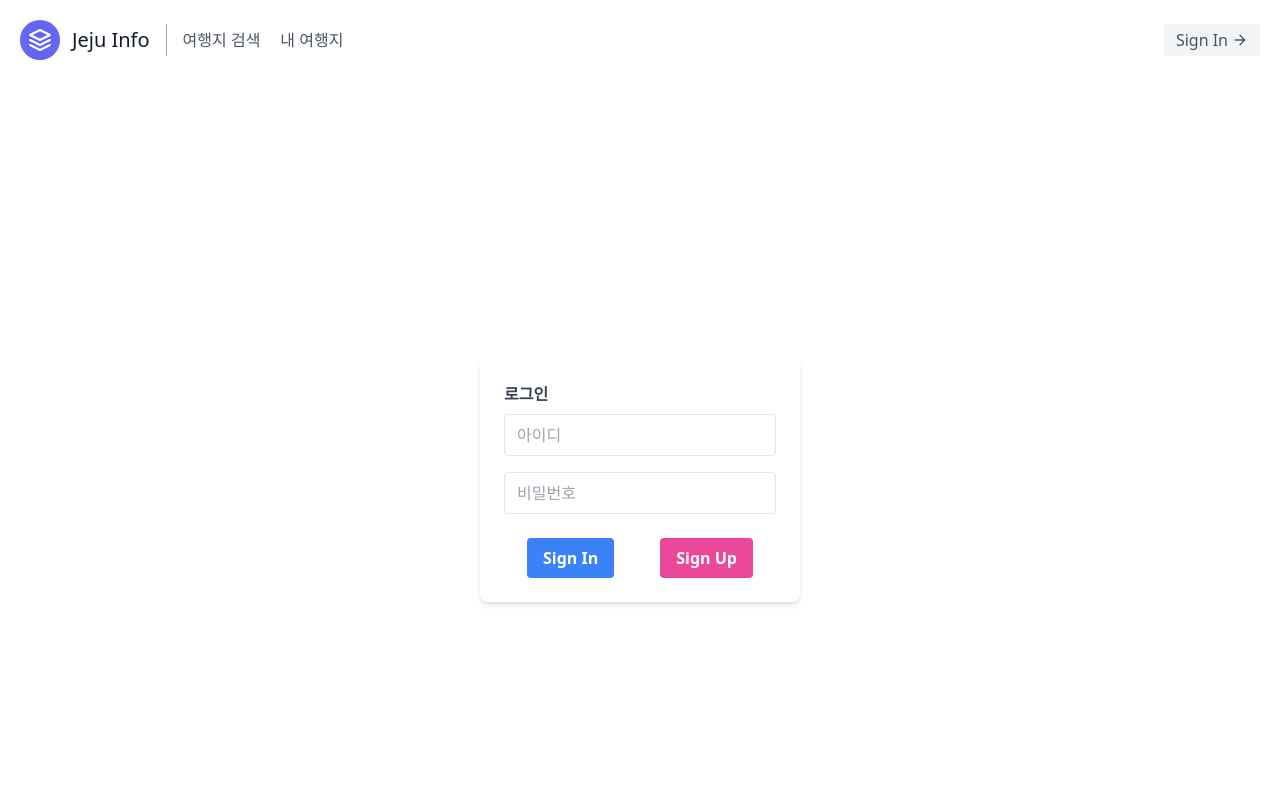
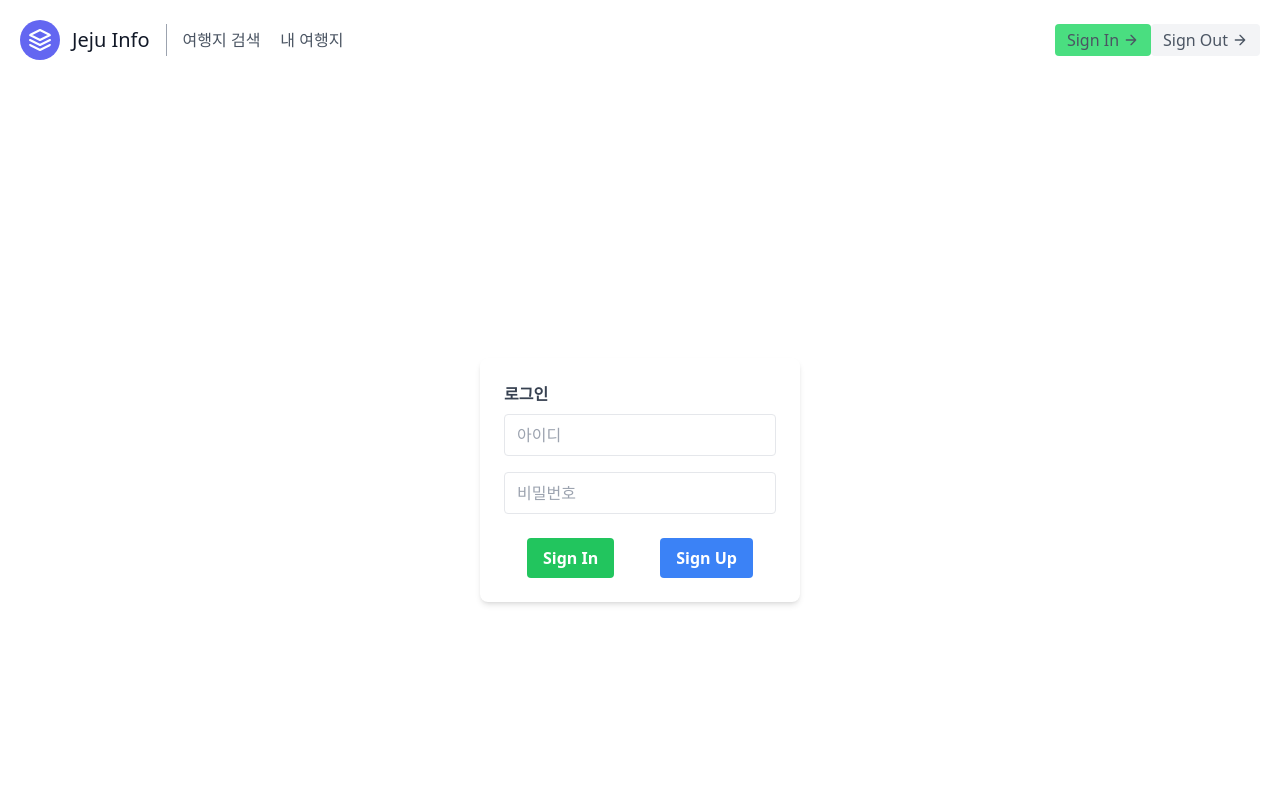
Before and after one commit to jwkk1/jejuinfo-next13, a Next.js app: page /login in a window 1280 px wide. Shown: the top 800 px of the page. Built offline with nearby package versions, Linux system fonts and the light colour scheme.

Commit message:
feat : SessionProvider, redux-persist 추가

```diff
--- a/components/login/logincomponent.jsx
+++ b/components/login/logincomponent.jsx
@@ -53,13 +53,13 @@ export default function LoginComponent() {
                 </div>
                 <div className="flex items-center justify-around">
                 <button
-                    className="bg-blue-500 hover:bg-blue-700 text-white font-bold py-2 px-4 rounded"
+                    className="bg-green-500 hover:bg-green-700 text-white font-bold py-2 px-4 rounded"
                     type="submit" >
                     Sign In
                 </button>
                 <Link href={'/login/signup'}>
                     <button
-                        className="bg-pink-500 hover:bg-pink-700 text-white font-bold py-2 px-4 rounded"
+                        className="bg-blue-500 hover:bg-blue-700 text-white font-bold py-2 px-4 rounded"
                         type="button">
                         Sign Up
                     </button>
--- a/components/login/signupcomponent.jsx
+++ b/components/login/signupcomponent.jsx
@@ -54,7 +54,7 @@ export default function SignupComponent() {
             <form className="bg-white p-6 rounded-lg shadow-md w-80" onSubmit={signUp}>
                 <div className="mb-4">
                 <label className="block text-gray-700 font-bold mb-2" htmlFor="username">
-                    로그인
+                    회원가입
                 </label>
                 <input
                     className={`${nameCheck ? "border-red-500" : ''} border rounded w-full py-2 px-3`}
--- a/components/mainLayout/header.jsx
+++ b/components/mainLayout/header.jsx
@@ -1,5 +1,5 @@
 import Link from "next/link";
-import {signIn} from 'next-auth/react'
+import {signIn, signOut} from 'next-auth/react'
 
 export default function Header() {
     return(
@@ -16,7 +16,12 @@ export default function Header() {
                         <Link href='/search/searchlist' className="mr-5 hover:text-gray-900">여행지 검색</Link>
                         <Link href='/mypage/mypagelist' className="mr-5 hover:text-gray-900">내 여행지</Link>
                     </nav>
-                    <button className="inline-flex items-center bg-gray-100 border-0 py-1 px-3 focus:outline-none hover:bg-gray-200 rounded text-base mt-4 md:mt-0" onClick={()=>{signIn()}}>Sign In
+                    <button className="inline-flex items-center bg-green-400 border-0 py-1 px-3 focus:outline-none hover:bg-green-200 rounded text-base mt-4 md:mt-0" onClick={()=>{signIn()}}>Sign In
+                        <svg fill="none" stroke="currentColor" strokeLinecap="round" strokeLinejoin="round" strokeWidth="2" className="w-4 h-4 ml-1" viewBox="0 0 24 24">
+                            <path d="M5 12h14M12 5l7 7-7 7"></path>
+                        </svg>
+                    </button>
+                    <button className="inline-flex items-center bg-gray-100 border-0 py-1 px-3 focus:outline-none hover:bg-gray-200 rounded text-base mt-4 md:mt-0" onClick={()=>{signOut()}}>Sign Out
                         <svg fill="none" stroke="currentColor" strokeLinecap="round" strokeLinejoin="round" strokeWidth="2" className="w-4 h-4 ml-1" viewBox="0 0 24 24">
                             <path d="M5 12h14M12 5l7 7-7 7"></path>
                         </svg>
--- a/package.json
+++ b/package.json
@@ -18,7 +18,8 @@
     "next-auth": "^4.22.1",
     "react": "18.2.0",
     "react-dom": "18.2.0",
-    "react-redux": "^8.0.5"
+    "react-redux": "^8.0.5",
+    "redux-persist": "^6.0.0"
   },
   "devDependencies": {
     "tailwindcss": "^3.3.1"
--- a/pages/_app.js
+++ b/pages/_app.js
@@ -1,12 +1,15 @@
 import { store } from '@/store/store'
 import '@/styles/globals.css'
+import { SessionProvider } from 'next-auth/react'
 import { Provider } from 'react-redux'
 
 export default function App({ Component, pageProps }) {
   return (
-    <Provider store={store}>
-        <Component {...pageProps} />
-    </Provider>
+    <SessionProvider>
+      <Provider store={store}>
+            <Component {...pageProps} />
+      </Provider>
+    </SessionProvider>
   )
 
 }
--- a/pages/api/auth/[...nextauth].js
+++ b/pages/api/auth/[...nextauth].js
@@ -38,7 +38,6 @@ export const authOptions = {
 
   callbacks: {
     jwt: async ({ token, user }) => {
-        console.log(123)
       if (user) {
         token.user = {};
         token.user.name = user.name
--- a/pages/index.js
+++ b/pages/index.js
@@ -1,9 +1,12 @@
 
 import MainLayout from '@/components/mainLayout/mainLayout'
+
 import Head from 'next/head'
 
 
 export default function Home() {
+
+
   return (
     <MainLayout>
       <Head>
--- a/pages/login.jsx
+++ b/pages/login.jsx
@@ -1,7 +1,9 @@
 import LoginComponent from "@/components/login/logincomponent";
 import MainLayout from "@/components/mainLayout/mainLayout";
+import { useSession } from "next-auth/react";
 
 export default function Login() {
+    // let session  = useSession();
     return (
         <MainLayout>
             <LoginComponent />
```
Also changed, not shown: 1 other file (tests, documents, lock files or other folders).
